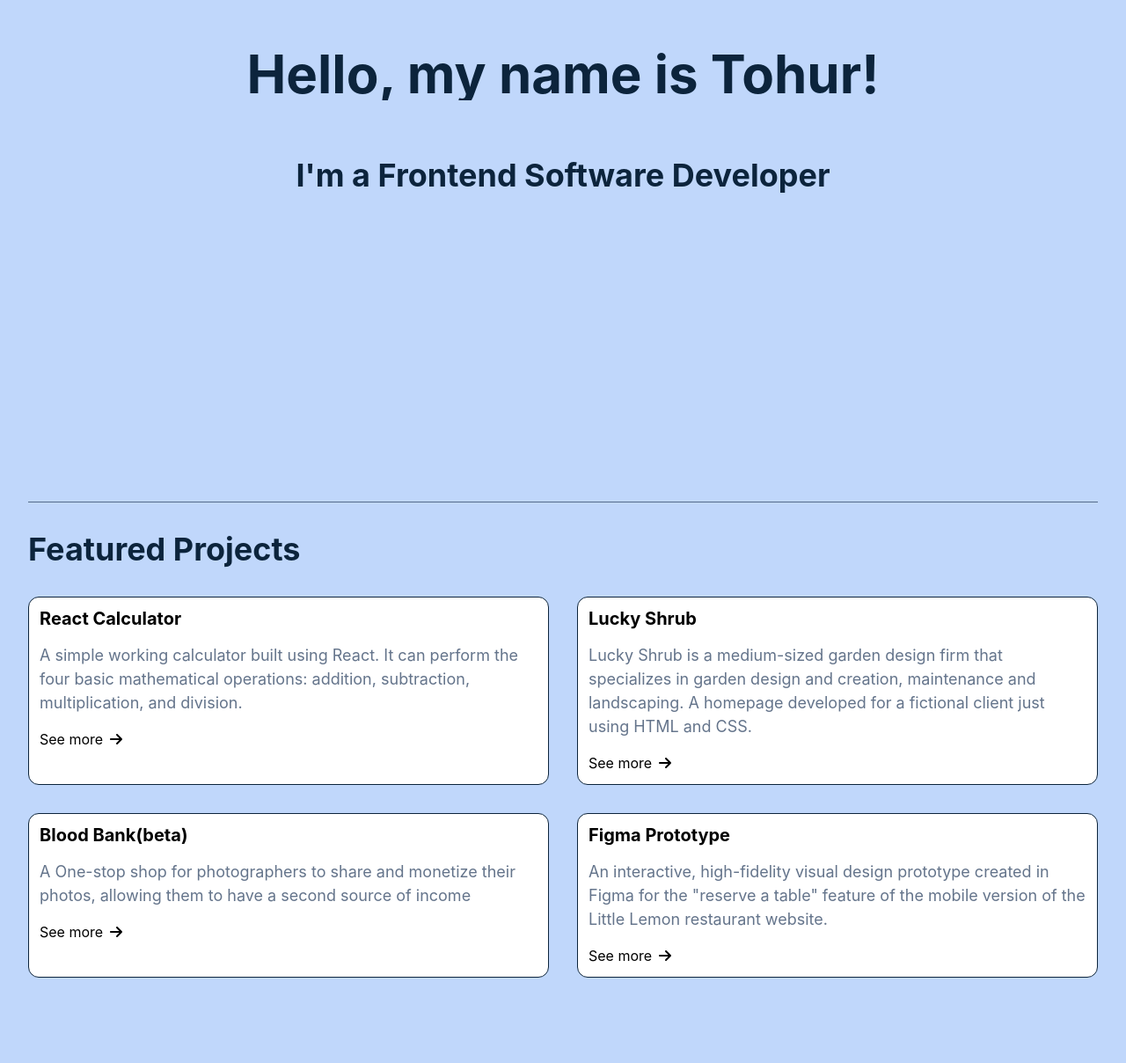
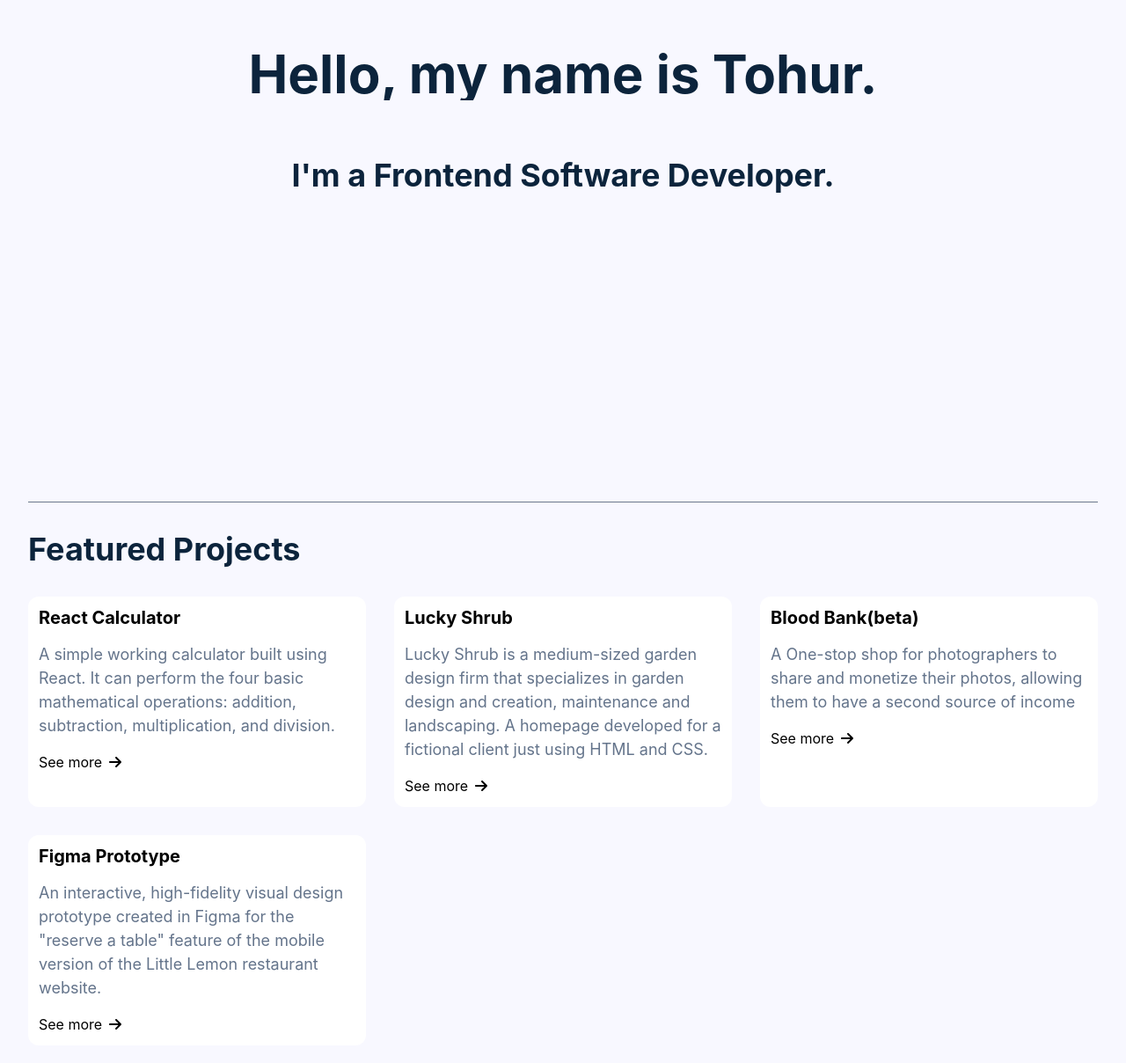
Before and after one commit to tohurr/tohurr.github.io, a React (Create React App) app: page / in a window 1280 px wide. Shown: the part 262-1470 px from the top of the page at 88% size. Built offline with nearby package versions, Linux system fonts and the light colour scheme.

Commit message:
updated styles

```diff
--- a/src/components/Card.js
+++ b/src/components/Card.js
@@ -1,4 +1,4 @@
-import { Heading, HStack, Image, Text, VStack, CardBody } from "@chakra-ui/react";
+import { Heading, HStack, Image, Text, VStack, CardBody, } from "@chakra-ui/react";
 import { FontAwesomeIcon } from "@fortawesome/react-fontawesome";
 import { faArrowRight } from "@fortawesome/free-solid-svg-icons";
 import React from "react";
@@ -26,7 +26,7 @@ const Card = ({ title, description, imageSrc, url }) => {
        {/* <Image borderRadius="xl" src={imageSrc} alt={title} boxSize='sm' objectFit='cover'/>  */}
        <VStack spacing={4} p={3} alignItems="flex-start" >
          <HStack justifyContent="space-between" alignItems="center" >
-           <Heading as="h3" size="md" color="black" >
+           <Heading as="h3" size="md" color="black">
              {title}
            </Heading>
          </HStack>
--- a/src/components/FullScreenSection.js
+++ b/src/components/FullScreenSection.js
@@ -1,5 +1,5 @@
 import * as React from "react";
-import { VStack } from "@chakra-ui/react";
+import { VStack, } from "@chakra-ui/react";
 
 /**
 * Illustrates the use of children prop and spread operator
--- a/src/components/LandingSection.js
+++ b/src/components/LandingSection.js
@@ -1,9 +1,9 @@
 import React from "react";
-import { Avatar, Heading, VStack, Divider } from "@chakra-ui/react";
+import { Avatar, Heading, VStack, Divider, } from "@chakra-ui/react";
 import FullScreenSection from "./FullScreenSection";
 
-const greeting = "Hello, my name is Tohur!";
-const bio1 = "I'm a Frontend Software Developer";
+const greeting = "Hello, my name is Tohur.";
+const bio1 = "I'm a Frontend Software Developer.";
 // const bio2 = "specialized in React";
 
 const LandingSection = () => (
@@ -11,9 +11,8 @@ const LandingSection = () => (
    justifyContent="center"
    alignItems="center"
    isDarkBackground
-   backgroundColor="#C0D7FB"
+   backgroundColor="#F8F8FF"
    id="landing-section"
-   //"#2A4365"
  >
    <VStack spacing={16} >
      {/* <VStack spacing={4} alignItems="center">  */}
@@ -22,12 +21,12 @@ const LandingSection = () => (
          size="2xl"
          name="Tohur Rahman"
        />  */}
-       <Heading as="h1" size="3xl" noOfLines={1} color="#0C243C">
+       <Heading as="h1" size="3xl" noOfLines={1} color="#0C243C" >
          {greeting}
        </Heading>
      {/* </VStack>  */}
-     <VStack spacing={6}>
-       <Heading as="h2" size="xl" noOfLines={1} color="#0C243C">
+     <VStack spacing={5} >
+       <Heading as="h2" size="xl" noOfLines={1} color="#0C243C" >
          {bio1}
        </Heading>
        {/* <Heading as="h1" size="3xl" noOfLines={1}>
--- a/src/components/ProjectsSection.js
+++ b/src/components/ProjectsSection.js
@@ -38,7 +38,7 @@ const projects = [
 const ProjectsSection = () => {
  return (
    <FullScreenSection
-     backgroundColor="#C0D7FB"
+     backgroundColor="#F8F8FF"
      isDarkBackground
      p={8}
      alignItems="flex-start"
@@ -50,7 +50,7 @@ const ProjectsSection = () => {
      </Heading>
      <Box
        display="grid"
-       gridTemplateColumns="repeat(2,minmax(0,1fr))"
+       gridTemplateColumns="repeat(3,minmax(0,1fr))"
        gridGap={8}
      >
        {projects.map((project) => (
--- a/src/components/Styles.css
+++ b/src/components/Styles.css
@@ -16,7 +16,7 @@
 }
 
 .cards {
-    border: 1px solid #0C243C;
+    box-shadow: 5px;
 }
 
 .cards:hover {
```
